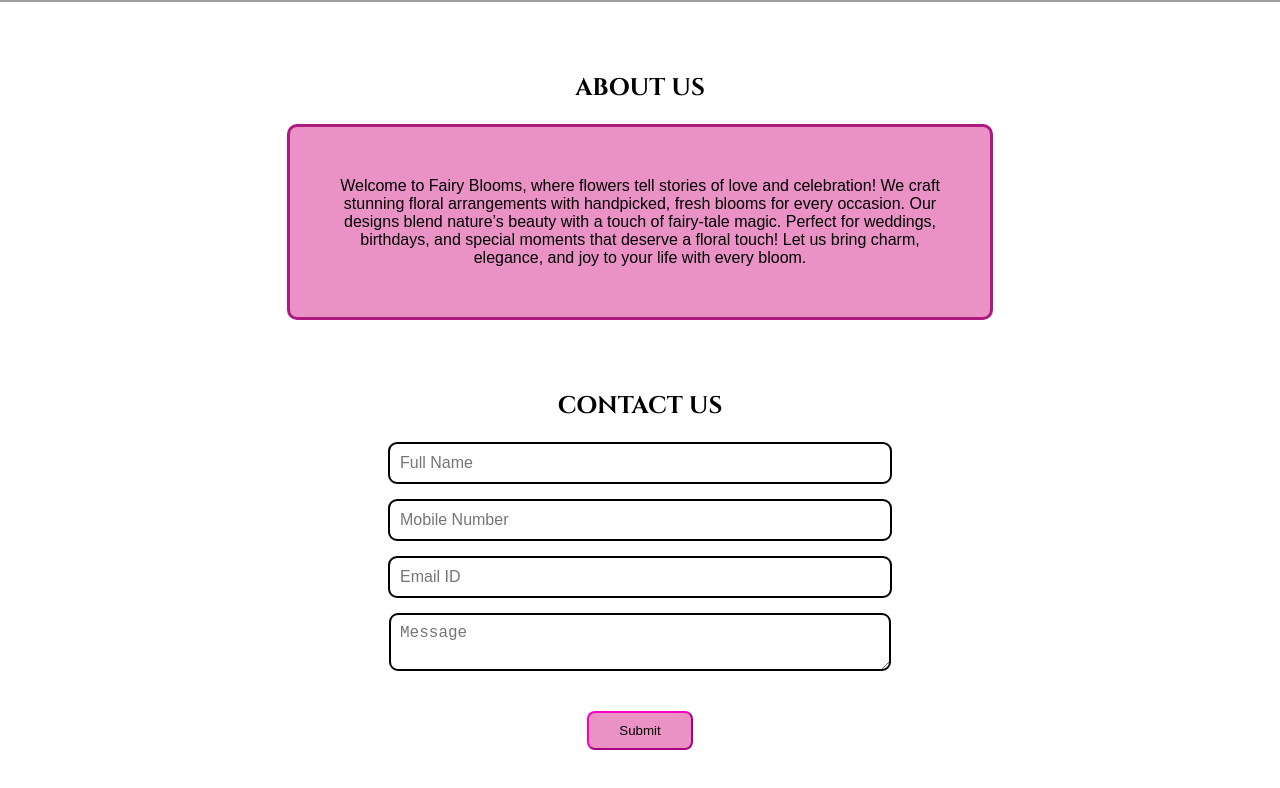
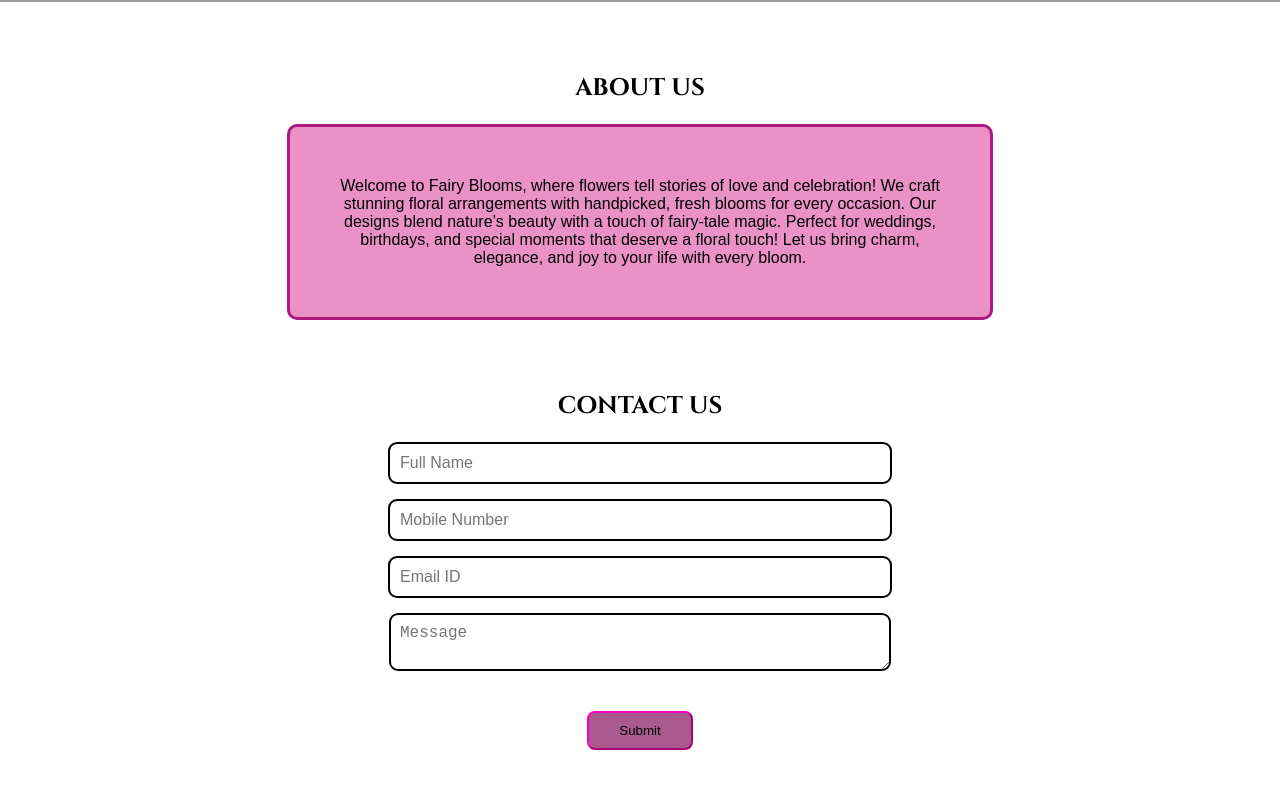
Before and after one commit to yegapriya/Level-1, a plain HTML site: page Task-1/index.html in a window 1280 px wide. In both pictures the pointer is over the button "Submit". Shown: the part 807-1595 px from the top of the page. Drawn offline with Linux system fonts and the light colour scheme; grey boxes are pictures that could not be loaded.

Commit message:
hover change

```diff
--- a/Task-1/stylesheet.css
+++ b/Task-1/stylesheet.css
@@ -124,7 +124,9 @@ input ,textarea{
     border-radius: 8px;
     border-color: #fb00c1;
    }
-
+.sub-but:hover{
+    background-color: #a85b8c;
+}
 
 
 
```
